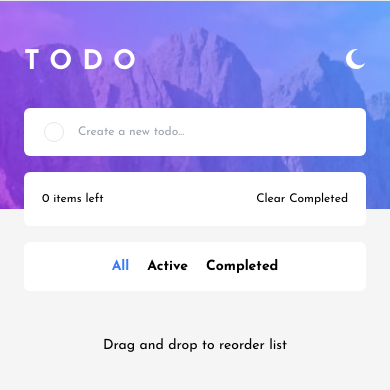
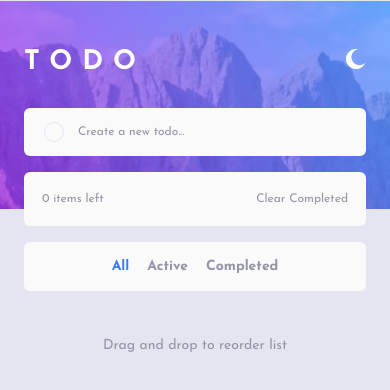
Before and after one commit to UnsuspectedNoob/todo-app-main, a React (Vite) app: page / in a window 390 px wide. Shown: the top 390 px of the page. Built offline with nearby package versions, Linux system fonts and the light colour scheme.

Commit message:
configure theme complete mobile view complete theme

```diff
--- a/src/App.tsx
+++ b/src/App.tsx
@@ -1,5 +1,12 @@
 import { useContext, useState } from "react";
-import { desktopLight, iconMoon, mobileLight } from "./assets/images";
+import {
+  desktopDark,
+  desktopLight,
+  iconMoon,
+  iconSun,
+  mobileDark,
+  mobileLight,
+} from "./assets/images";
 import { AllTasksContext } from "./contexts/TasksProvider";
 import TaskList from "./components/TaskList";
 import ToggleView from "./components/ToggleView";
@@ -24,6 +31,7 @@ import Task from "./components/Task";
 function App() {
   const { allTasks, setAllTasks, id, setId } = useContext(AllTasksContext);
 
+  const [light, setLight] = useState(true); // light and dark themes
   const [activeTask, setActiveTask] = useState<TaskType | null>(null);
 
   const sensors = useSensors(
@@ -35,39 +43,66 @@ function App() {
   );
 
   return (
-    <div className="bg-neutral-100 border-t w-screen min-h-screen font-josefin">
+    <div
+      className={`bg-dark-body border-t w-screen min-h-screen font-josefin ${
+        light ? "theme-light" : "theme-dark"
+      }`}
+    >
       {/* Absolute Image Header */}
+      {light ? (
+        <>
           <img
             src={mobileLight}
             alt="header image"
-        className="z-10 absolute md:hidden w-full max-h-[270px] object-cover"
+            className="z-10 absolute md:hidden w-full max-h-[270px] md:max-h-[300px] object-cover"
           />
           <img
             src={desktopLight}
             alt="header image"
-        className="md:block z-10 absolute hidden w-full max-h-[270px] object-cover"
+            className="md:block z-10 absolute hidden w-full max-h-[270px] md:max-h-[300px] object-cover"
           />
+        </>
+      ) : (
+        <>
+          <img
+            src={mobileDark}
+            alt="header image"
+            className="z-10 absolute md:hidden w-full max-h-[270px] md:max-h-[300px] object-cover"
+          />
+          <img
+            src={desktopDark}
+            alt="header image"
+            className="md:block z-10 absolute hidden w-full max-h-[270px] md:max-h-[300px] object-cover"
+          />
+        </>
+      )}
 
       {/* Main Body */}
-      <div className="relative z-20 px-6 pt-12">
+      <div className="relative z-20 mx-auto px-6 md:px-0 pt-12 md:pt-20 max-w-[540px]">
         {/* Header */}
         <div className="flex justify-between">
           <a
             href="#"
-            className="font-bold text-[27px] text-white leading-none tracking-[10px]"
+            className="font-bold text-[27px] text-white md:text-[40px] leading-none tracking-[10px] md:tracking-[14px]"
           >
             TODO
           </a>
-          <div>
-            <img src={iconMoon} alt="Theme Switcher" className="w-5 h-5" />
+
+          {/* Theme Switcher */}
+          <div className="hover:cursor-pointer" onClick={toggleTheme}>
+            <img
+              src={light ? iconMoon : iconSun}
+              alt="Theme Switcher"
+              className="w-5 md:w-[26px] h-5 md:h-[26px]"
+            />
           </div>
         </div>
 
         <div className="space-y-4 mt-8">
           {/* Input Task */}
           <div className="flex items-center rounded-md">
-            <div className="flex items-center bg-white py-[14px] pr-[14px] pl-5 rounded-l-md text-gray-500 self-stretch">
-              <div className="border rounded-full w-5 h-5" />
+            <div className="flex items-center bg-light-body py-[14px] pr-[14px] pl-5 rounded-l-md text-gray-500 self-stretch">
+              <div className="border-circle-color border rounded-full w-5 h-5" />
             </div>
             <input
               onKeyDown={(event) => {
@@ -87,7 +122,7 @@ function App() {
               }}
               type="text"
               placeholder="Create a new todo..."
-              className="flex-1 bg-white border-none rounded-r-md focus:ring-0 text-gray-700 focus:outline-none text-xs self-stretch"
+              className="flex-1 bg-light-body border-none rounded-r-md focus:ring-0 text-main text-xs placeholder:text-off focus:outline-none self-stretch"
             />
           </div>
 
@@ -102,7 +137,7 @@ function App() {
 
             {createPortal(
               <DragOverlay>
-                {activeTask && <Task task={activeTask} />}
+                {activeTask && <Task task={activeTask} display={[]} />}
               </DragOverlay>,
               document.body
             )}
@@ -112,7 +147,7 @@ function App() {
         </div>
       </div>
 
-      <p className="mt-11 text-[14px] text-center">
+      <p className="mt-11 text-[14px] text-center text-off">
         Drag and drop to reorder list
       </p>
     </div>
@@ -146,6 +181,10 @@ function App() {
   function getIndex(array: TaskType[], id: UniqueIdentifier) {
     return array.findIndex((task) => task.id === id);
   }
+
+  function toggleTheme() {
+    setLight((prev) => !prev);
+  }
 }
 
 export default App;
--- a/src/components/Task.tsx
+++ b/src/components/Task.tsx
@@ -7,10 +7,11 @@ import { CSS } from "@dnd-kit/utilities";
 
 interface Props {
   task: TaskType;
+  display: TaskType[];
 }
 
-function Task({ task }: Props) {
-  const { allTasks, setAllTasks } = useContext(AllTasksContext);
+function Task({ task, display }: Props) {
+  const { setAllTasks } = useContext(AllTasksContext);
   const { name, id, completed } = task;
 
   const {
@@ -85,15 +86,15 @@ function Task({ task }: Props) {
     <div
       ref={setNodeRef}
       style={style}
-      className="flex items-center border-b border-b-neutral-500 touch-none"
+      className="flex items-center border-b border-b-circle-color touch-none"
     >
       <div
         className={`${
-          allTasks[0].id === id ? "rounded-tl-md " : ""
-        }flex items-center bg-white py-4 pr-[14px] pl-5 text-gray-500 self-stretch`}
+          display[0]?.id === id ? "rounded-tl-md " : ""
+        }flex items-center py-4 pr-[14px] pl-5 text-gray-500 self-stretch bg-light-body `}
       >
         <div
-          className={`cursor-pointer flex items-center justify-center border rounded-full w-5 h-5 ${
+          className={`cursor-pointer flex items-center justify-center border border-circle-color rounded-full w-5 h-5 ${
             completed && "bg-gradient-to-b from-[#57ddff] to-[#c058f3]"
           }`}
           onClick={() => {
@@ -112,11 +113,11 @@ function Task({ task }: Props) {
       <div
         {...attributes}
         {...listeners}
-        className={`flex flex-1 items-center bg-white border-none self-stretch cursor-move`}
+        className={`bg-light-body flex flex-1 items-center border-none self-stretch cursor-move`}
       >
         <p
-          className={`text-[12px] text-gray-700 ${
-            completed && "line-through text-gray-300"
+          className={`text-[12px] text-main ${
+            completed && "line-through text-strike"
           }`}
         >
           {name}
@@ -125,8 +126,8 @@ function Task({ task }: Props) {
 
       <div
         className={`${
-          allTasks[0].id === id ? "rounded-tr-md " : ""
-        }cursor-pointer flex items-center bg-white pr-5 self-stretch`}
+          display[0]?.id === id ? "rounded-tr-md " : ""
+        }cursor-pointer flex items-center bg-light-body  pr-5 self-stretch`}
       >
         <img
           src={iconCross}
--- a/src/components/TaskList.tsx
+++ b/src/components/TaskList.tsx
@@ -28,16 +28,16 @@ function TaskList() {
     <div>
       <SortableContext items={tasksId} strategy={verticalListSortingStrategy}>
         {displayTasks.map((task) => (
-          <Task task={task} key={task.id} />
+          <Task task={task} key={task.id} display={displayTasks} />
         ))}
       </SortableContext>
 
       <div
-        className={`flex justify-between bg-white p-[18px] rounded-b-md text-[12px] ${
+        className={`flex justify-between bg-light-body p-[18px] rounded-b-md text-[12px] ${
           displayTasks.length === 0 ? "rounded-t-md" : ""
         }`}
       >
-        <p>
+        <p className="text-off">
           {(() => {
             let number = allTasks.filter((task) => !task.completed).length;
 
@@ -50,6 +50,7 @@ function TaskList() {
             setAllTasks &&
               setAllTasks((prev) => prev.filter((task) => !task.completed));
           }}
+          className="text-off cursor-pointer"
         >
           Clear Completed
         </p>
--- a/src/components/ToggleView.tsx
+++ b/src/components/ToggleView.tsx
@@ -5,10 +5,10 @@ function ToggleView() {
   const { currentView, setCurrentView } = useContext(AllTasksContext);
 
   return (
-    <div className="flex justify-center items-center gap-x-[18px] bg-white py-[14px] rounded-md font-bold text-[14px]">
+    <div className="flex justify-center items-center gap-x-[18px] bg-light-body py-[14px] rounded-md font-bold text-[14px]">
       <p
         className={`${
-          currentView === "all" && "text-[#3a7bfd]"
+          currentView === "all" ? "text-[#3a7bfd]" : "text-off"
         } cursor-pointer`}
         onClick={() => setCurrentView && setCurrentView("all")}
       >
@@ -16,7 +16,7 @@ function ToggleView() {
       </p>
       <p
         className={`${
-          currentView === "active" && "text-[#3a7bfd]"
+          currentView === "active" ? "text-[#3a7bfd]" : "text-off"
         } cursor-pointer`}
         onClick={() => setCurrentView && setCurrentView("active")}
       >
@@ -24,7 +24,7 @@ function ToggleView() {
       </p>
       <p
         className={`${
-          currentView === "completed" && "text-[#3a7bfd]"
+          currentView === "completed" ? "text-[#3a7bfd]" : "text-off"
         } cursor-pointer`}
         onClick={() => setCurrentView && setCurrentView("completed")}
       >
--- a/src/index.css
+++ b/src/index.css
@@ -3,12 +3,30 @@
 @tailwind utilities;
 
 @layer base {
-  :root {
-    --base: hsl();
+  .theme-light {
+    --light-background: 0, 0%, 98%;
+    --dark-background: 236, 33%, 92%;
+
+    --text-main: 235, 19%, 35%;
+
+    --circle-color: 236, 33%, 92%;
+
+    --strike: 236, 9%, 61%;
+
+    --off: 236, 9%, 61%;
   }
 
   .theme-dark {
-    --base: hsl();
+    --light-background: 235, 24%, 19%;
+    --dark-background: 235, 21%, 11%;
+
+    --text-main: 234, 39%, 85%;
+
+    --circle-color: 237, 14%, 26%;
+
+    --strike: 233, 14%, 35%;
+
+    --off: 234, 11%, 52%;
   }
 }
 
--- a/tailwind.config.js
+++ b/tailwind.config.js
@@ -6,6 +6,14 @@ export default {
       fontFamily: {
         josefin: "'Josefin Sans'",
       },
+      colors: {
+        "light-body": "hsla(var(--light-background))",
+        "dark-body": "hsla(var(--dark-background))",
+        main: "hsla(var(--text-main))",
+        "circle-color": "hsla(var(--circle-color))",
+        strike: "hsla(var(--strike))",
+        off: "hsla(var(--off))",
+      },
     },
   },
   plugins: [],
```
Lines whose indentation alone changed are shown as unchanged.
